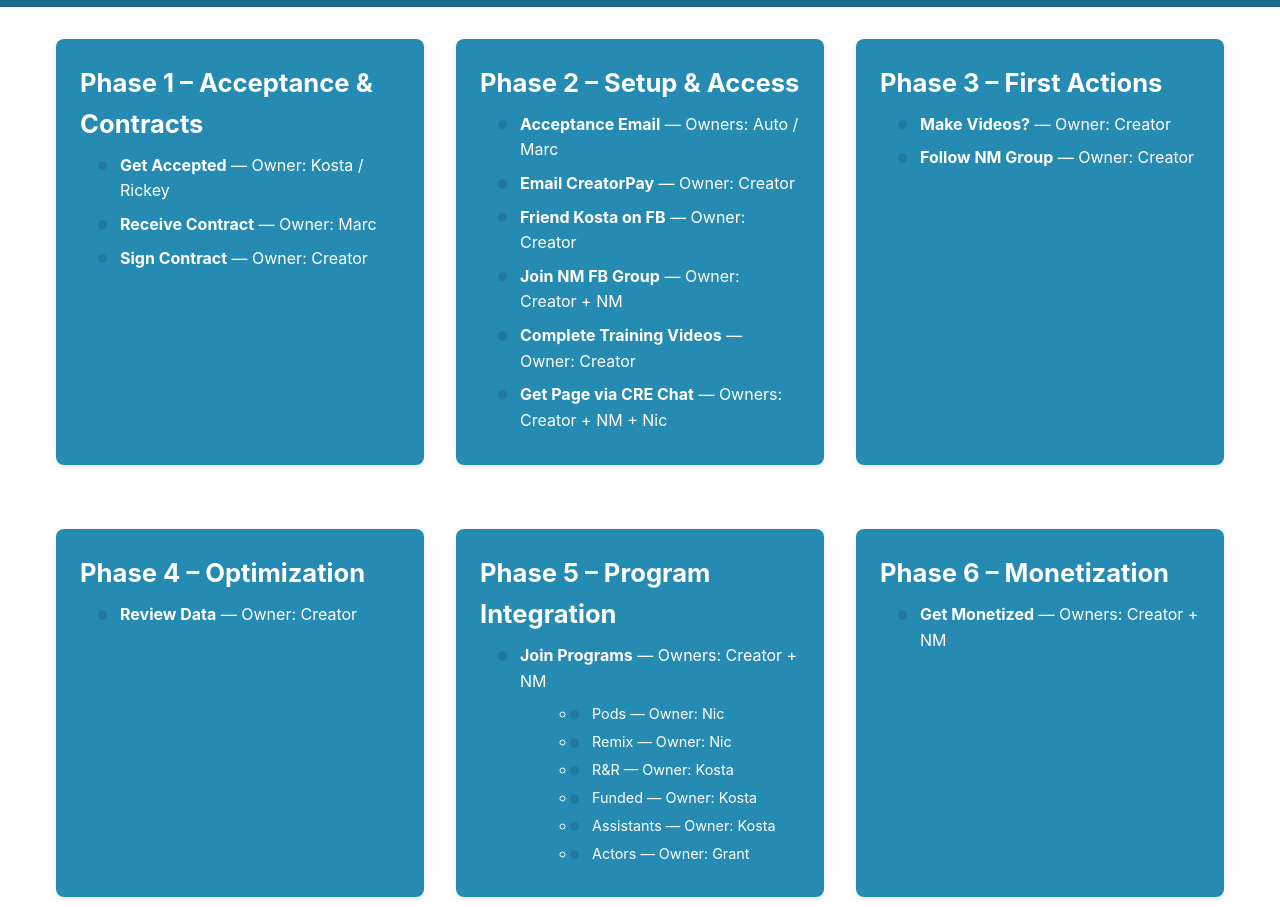
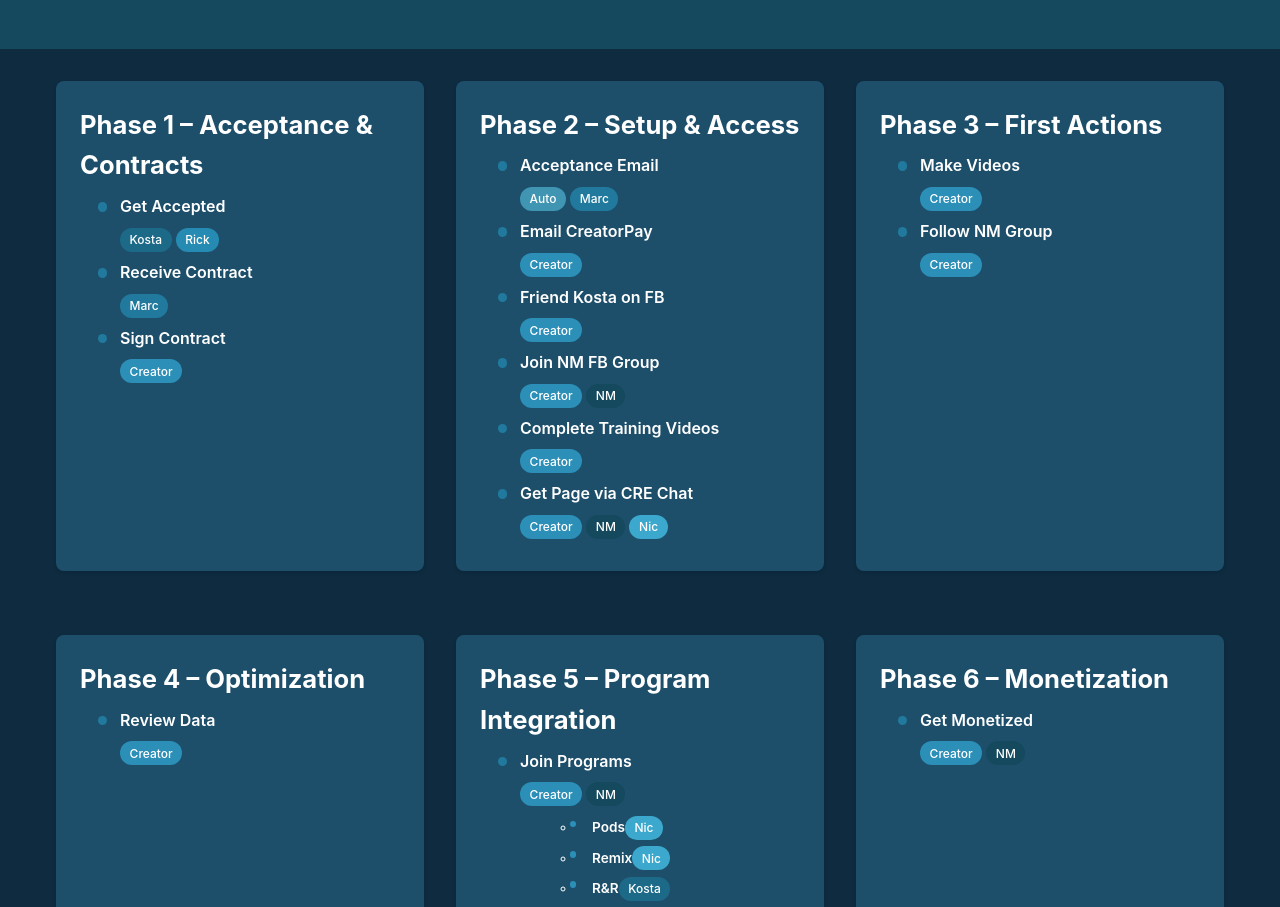
Before and after one commit to zabrkan/creator-onboarding-website, a plain HTML site: page index.html in a window 1280 px wide. Shown: the part 179-1086 px from the top of the page. Drawn offline with Linux system fonts and the light colour scheme.

Commit message:
Refine design: owner badges and dark theme

```diff
--- a/index.html
+++ b/index.html
@@ -4,12 +4,16 @@
   <meta charset="UTF-8" />
   <meta name="viewport" content="width=device-width, initial-scale=1.0" />
   <title>Creator Onboarding | Network Media</title>
+  <link rel="icon" type="image/png" href="nm-favicon.png" />
   <style>
     :root {
-      --nm-dark: #1d6a88;
-      --nm-medium: #217a9d;
-      --nm-light: #268bb2;
-      --nm-header: #14495e;
+      /* Network Media colour palette */
+      /* use a deeper navy for backgrounds, medium accent for bullets and highlights */
+      --nm-header: #14495e; /* very dark blue for header */
+      --nm-dark: #1d4f6b;   /* darker blue for phase cards */
+      --nm-medium: #217a9d; /* medium blue for bullets and accents */
+      --nm-light: #2c8fb7;  /* lighter blue for hover/interaction states */
+      --nm-owner: #d8eff7;   /* light tint for owner names */
     }
     * {
       box-sizing: border-box;
@@ -18,14 +22,23 @@
       margin: 0;
       font-family: -apple-system, BlinkMacSystemFont, "Segoe UI", Roboto, Helvetica,
         Arial, sans-serif, "Apple Color Emoji", "Segoe UI Emoji";
-      color: var(--nm-header);
+      color: #ffffff;
       line-height: 1.6;
+      background-color: #0e2b40;
     }
     header {
-      background-color: var(--nm-dark);
+      background-color: var(--nm-header);
       color: #ffffff;
       padding: 2rem 1rem;
       text-align: center;
+    }
+    .logo-container {
+      margin-bottom: 1rem;
+    }
+    .logo-container img {
+      max-width: 220px;
+      width: 100%;
+      height: auto;
     }
     header h1 {
       margin: 0;
@@ -43,7 +56,7 @@
       margin: 0 auto;
     }
     .phase {
-      background: var(--nm-light);
+      background: var(--nm-dark);
       color: #fff;
       margin-bottom: 2rem;
       border-radius: 8px;
@@ -86,9 +99,47 @@
       margin-left: 1rem;
     }
     .phase .steps .substeps li {
-      font-size: 0.9rem;
+      font-size: 0.85rem;
       margin-bottom: 0.3rem;
+      position: relative;
+      padding-left: 1rem;
     }
+    .phase .steps .substeps li::before {
+      content: "";
+      position: absolute;
+      left: -0.4rem;
+      top: 0.4rem;
+      width: 0.4rem;
+      height: 0.4rem;
+      background-color: var(--nm-light);
+      border-radius: 50%;
+    }
+    .step-title {
+      font-weight: 600;
+    }
+    /* Badge styling for owners */
+    .step-owners {
+      margin-top: 0.4rem;
+    }
+    .owner-badge {
+      display: inline-block;
+      padding: 0.15rem 0.6rem;
+      margin: 0.1rem 0.25rem 0 0;
+      border-radius: 9999px;
+      font-size: 0.75rem;
+      font-weight: 500;
+      color: #ffffff;
+      background-color: var(--nm-medium);
+    }
+    /* Specific colours for each owner */
+    .owner-creator { background-color: #2c8fb7; }
+    .owner-nm { background-color: #14495e; }
+    .owner-kosta { background-color: #1d6a88; }
+    .owner-rick { background-color: #268bb2; }
+    .owner-marc { background-color: #217a9d; }
+    .owner-nic { background-color: #3ca8cd; }
+    .owner-grant { background-color: #1d5b82; }
+    .owner-auto { background-color: #4095b2; }
     .program-details {
       margin-top: 0.5rem;
       padding-left: 1rem;
@@ -110,6 +161,9 @@
 </head>
 <body>
   <header>
+    <div class="logo-container">
+      <img src="nm-logo.png" alt="Network Media logo" />
+    </div>
     <h1>Creator Onboarding</h1>
     <p>Your journey from acceptance to monetization</p>
   </header>
@@ -118,46 +172,84 @@
       <section class="phase">
         <h2>Phase 1 – Acceptance &amp; Contracts</h2>
         <ul class="steps">
-          <li><strong>Get Accepted</strong> — Owner: Kosta / Rickey</li>
-          <li><strong>Receive Contract</strong> — Owner: Marc</li>
-          <li><strong>Sign Contract</strong> — Owner: Creator</li>
+          <li>
+            <div class="step-title">Get Accepted</div>
+            <div class="step-owners"><span class="owner-badge owner-kosta">Kosta</span><span class="owner-badge owner-rick">Rick</span></div>
+          </li>
+          <li>
+            <div class="step-title">Receive Contract</div>
+            <div class="step-owners"><span class="owner-badge owner-marc">Marc</span></div>
+          </li>
+          <li>
+            <div class="step-title">Sign Contract</div>
+            <div class="step-owners"><span class="owner-badge owner-creator">Creator</span></div>
+          </li>
         </ul>
       </section>
       <section class="phase">
         <h2>Phase 2 – Setup &amp; Access</h2>
         <ul class="steps">
-          <li><strong>Acceptance Email</strong> — Owners: Auto / Marc</li>
-          <li><strong>Email CreatorPay</strong> — Owner: Creator</li>
-          <li><strong>Friend Kosta on FB</strong> — Owner: Creator</li>
-          <li><strong>Join NM FB Group</strong> — Owner: Creator + NM</li>
-          <li><strong>Complete Training Videos</strong> — Owner: Creator</li>
-          <li><strong>Get Page via CRE Chat</strong> — Owners: Creator + NM + Nic</li>
+          <li>
+            <div class="step-title">Acceptance Email</div>
+            <div class="step-owners"><span class="owner-badge owner-auto">Auto</span><span class="owner-badge owner-marc">Marc</span></div>
+          </li>
+          <li>
+            <div class="step-title">Email CreatorPay</div>
+            <div class="step-owners"><span class="owner-badge owner-creator">Creator</span></div>
+          </li>
+          <li>
+            <div class="step-title">Friend Kosta on FB</div>
+            <div class="step-owners"><span class="owner-badge owner-creator">Creator</span></div>
+          </li>
+          <li>
+            <div class="step-title">Join NM FB Group</div>
+            <div class="step-owners"><span class="owner-badge owner-creator">Creator</span><span class="owner-badge owner-nm">NM</span></div>
+          </li>
+          <li>
+            <div class="step-title">Complete Training Videos</div>
+            <div class="step-owners"><span class="owner-badge owner-creator">Creator</span></div>
+          </li>
+          <li>
+            <div class="step-title">Get Page via CRE Chat</div>
+            <div class="step-owners"><span class="owner-badge owner-creator">Creator</span><span class="owner-badge owner-nm">NM</span><span class="owner-badge owner-nic">Nic</span></div>
+          </li>
         </ul>
       </section>
       <section class="phase">
         <h2>Phase 3 – First Actions</h2>
         <ul class="steps">
-          <li><strong>Make Videos?</strong> — Owner: Creator</li>
-          <li><strong>Follow NM Group</strong> — Owner: Creator</li>
+          <li>
+            <div class="step-title">Make Videos</div>
+            <div class="step-owners"><span class="owner-badge owner-creator">Creator</span></div>
+          </li>
+          <li>
+            <div class="step-title">Follow NM Group</div>
+            <div class="step-owners"><span class="owner-badge owner-creator">Creator</span></div>
+          </li>
         </ul>
       </section>
       <section class="phase">
         <h2>Phase 4 – Optimization</h2>
         <ul class="steps">
-          <li><strong>Review Data</strong> — Owner: Creator</li>
+          <li>
+            <div class="step-title">Review Data</div>
+            <div class="step-owners"><span class="owner-badge owner-creator">Creator</span></div>
+          </li>
         </ul>
       </section>
       <section class="phase">
         <h2>Phase 5 – Program Integration</h2>
         <ul class="steps">
-          <li><strong>Join Programs</strong> — Owners: Creator + NM
+          <li>
+            <div class="step-title">Join Programs</div>
+            <div class="step-owners"><span class="owner-badge owner-creator">Creator</span><span class="owner-badge owner-nm">NM</span></div>
             <ul class="substeps">
-              <li>Pods — Owner: Nic</li>
-              <li>Remix — Owner: Nic</li>
-              <li>R&amp;R — Owner: Kosta</li>
-              <li>Funded — Owner: Kosta</li>
-              <li>Assistants — Owner: Kosta</li>
-              <li>Actors — Owner: Grant</li>
+              <li><span class="step-title">Pods</span><span class="owner-badge owner-nic">Nic</span></li>
+              <li><span class="step-title">Remix</span><span class="owner-badge owner-nic">Nic</span></li>
+              <li><span class="step-title">R&amp;R</span><span class="owner-badge owner-kosta">Kosta</span></li>
+              <li><span class="step-title">Funded</span><span class="owner-badge owner-kosta">Kosta</span></li>
+              <li><span class="step-title">Assistants</span><span class="owner-badge owner-kosta">Kosta</span></li>
+              <li><span class="step-title">Actors</span><span class="owner-badge owner-grant">Grant</span></li>
             </ul>
           </li>
         </ul>
@@ -165,7 +257,10 @@
       <section class="phase">
         <h2>Phase 6 – Monetization</h2>
         <ul class="steps">
-          <li><strong>Get Monetized</strong> — Owners: Creator + NM</li>
+          <li>
+            <div class="step-title">Get Monetized</div>
+            <div class="step-owners"><span class="owner-badge owner-creator">Creator</span><span class="owner-badge owner-nm">NM</span></div>
+          </li>
         </ul>
       </section>
     </div>
```
